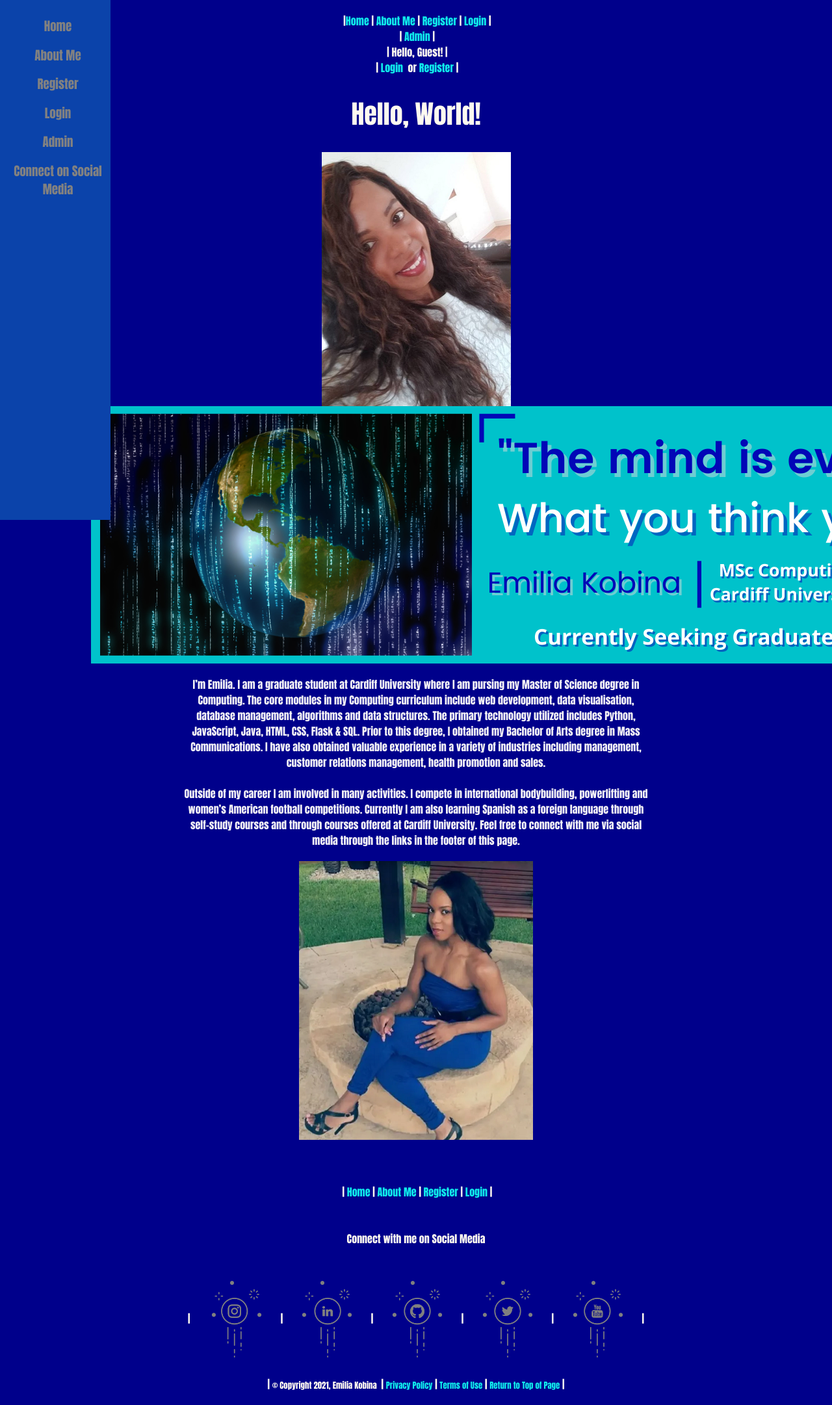
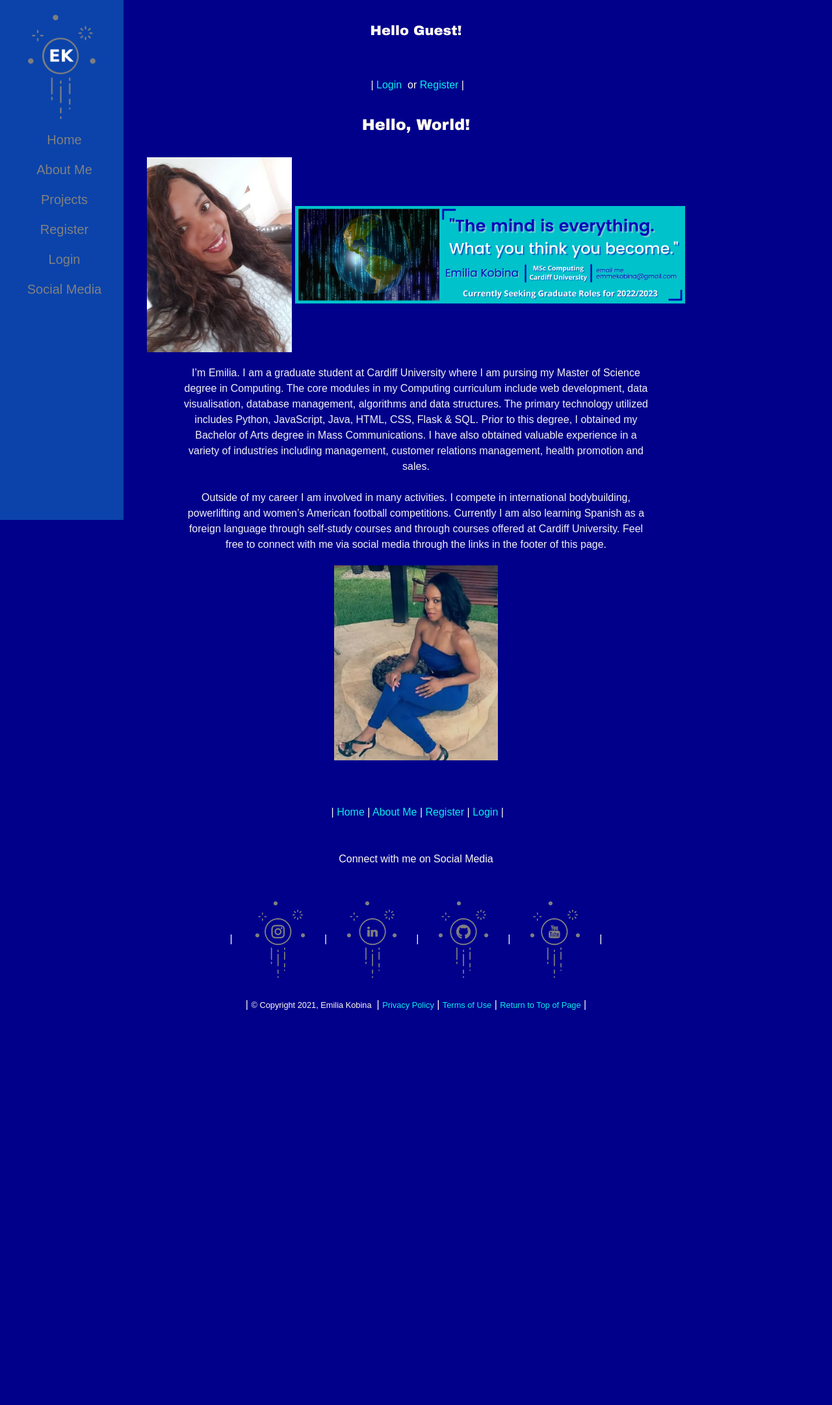
Before and after one commit to emmekay/OnboardManager, a Flask app: page /about in a window 1280 px wide; the page is wider, and only the part inside the window is pictured. Shown: that part at 65% size. After the commit the page ends 1554 px from the top of that part, so only its background shows below. Run offline with Flask 2, Linux system fonts and the light colour scheme; parts of the project's set-up code (start-up, migrations or seed data) failed here and were passed over; some libraries are stand-ins or nearby versions.

Commit message:
Fix image sizing, projects page, layout and post styling'

```diff
--- a/blog/routes.py
+++ b/blog/routes.py
@@ -15,6 +15,10 @@ def home():
 @app.route("/about")
 def about():
     return render_template('about.html', title='About Me')
+
+@app.route("/projects")
+def projects():
+    return render_template('projects.html', title='Projects')
 
 @app.route("/descposts")
 def descposts():
--- a/blog/static/style.css
+++ b/blog/static/style.css
@@ -1,13 +1,13 @@
 body {
     background-color: #00008b;
     color: #fffaf0;
-    font-family: Impact, Haettenschweiler, 'Arial Narrow Italic', sans-serif;
+    font-family: Arial, Helvetica, sans-serif;
     margin: 20px 140px 20px 140px;
     text-align: center;
 }
 
 header {
-    font-size: larger;
+    font-size: 20px;
 }
 
 content {
@@ -16,7 +16,8 @@ content {
 h1 {
     background-color: da#008b8b;
     color: #fffaf0;
-    font-family: Impact, Haettenschweiler, 'Arial Narrow Italic', sans-serif;
+    font-family: 'Arial Black', 'Arial Bold', Gadget, 'Franklin Gothic Medium', sans-serif;
+    font-size: 24px;
     margin: 35px;
     text-align: center;
 
@@ -25,7 +26,18 @@ h1 {
 h2 {
     background-color: da#82d1d188;
     color: #fffaf0;
-    font-family: Impact, Haettenschweiler, 'Arial Narrow Italic', sans-serif;
+    font-size: 21px;
+    font-family: 'Arial Black', 'Arial Bold', Gadget, 'Franklin Gothic Medium', sans-serif;
+    margin: 35px;
+    text-align: center;
+
+}
+
+h3 {
+    background-color: da#82d1d188;
+    color: #fffaf0;
+    font-size: 18px;
+    font-family: 'Arial Black', 'Arial Bold', Gadget, 'Franklin Gothic Medium', sans-serif;
     margin: 35px;
     text-align: center;
 
@@ -33,8 +45,8 @@ h2 {
 
 p2 {
     color: #f3f1f5;
-    font-family: Impact, Haettenschweiler, 'Arial Narrow', sans-serif;
-    font-size: small;
+    font-family: Arial, Helvetica, sans-serif;
+    font-size: 16px;
     margin: 20px 140px 20px 140px;
     text-align: center;
 
@@ -43,16 +55,21 @@ p2 {
 
 p {
     color: #f3f1f5;
-    font-family: Impact, Haettenschweiler, 'Arial Narrow', sans-serif;
+    font-family: Arial, Helvetica, sans-serif;
     margin: 20px 140px 20px 140px;
     text-align: center;
 
 }
 
+img {
+    max-height: 300px;
+    max-width: 600px;
+}
+
 footer {
     background-color: #00008b;
     color: #fffaf0;
-    font-family: Impact, Haettenschweiler, 'Arial Narrow Italic', sans-serif;
+    font-family: Arial, Helvetica, sans-serif;
     margin: 20px 140px 20px 140px;
     text-align: center;
 
@@ -119,7 +136,7 @@ a:active {
 .sidebar {
     color: rgb(16, 158, 194);
     height: 100%;
-    width: 170px;
+    width: 190px;
     position: fixed;
     z-index: 1;
     top: 0;
@@ -132,21 +149,21 @@ a:active {
 /* Style sidebar links */
 .sidebar a {
     padding: 10px 8px 6px 16px;
-    text-decoration: none;
-    font-size: 19px;
+    text-decoration: bold;
+    font-size: 20px;
     color: #818181;
     display: block;
 }
 
 /* Style links on mouse-over */
 .sidebar a:hover {
-    font-size: 27px;
+    font-size: 25px;
     color: #f1f1f1;
 }
 
 /* Style the main content */
 .content {
-    margin-left: 5px; /* Same as the width of the sidenav */
+    margin-left: 170px; /* Same as the width of the sidenav */
     padding: 0px 10px;
 }
 
--- a/blog/templates/layout.html
+++ b/blog/templates/layout.html
@@ -27,32 +27,29 @@
 <body>
     <link rel=stylesheet type=text/css href="{{ url_for('static', filename='style.css') }}">
     <div id="header">
-         &nbsp|<a href="{{ url_for('home') }}">Home</a>&nbsp|
+        {% if current_user.is_authenticated %}
+        <h2>Hello {{ current_user.username }}!</h2><br>
+        <!--&nbsp|<a href="{{ url_for('home') }}">Home</a>&nbsp|
+        <a href="{{ url_for('about') }}">About Me</a>&nbsp|-->
+        <a href="{{ url_for('admin.index') }}">Admin</a>&nbsp; &nbsp;| &nbsp;
+        <a href="{{ url_for('logout') }}">Logout</a>&nbsp
+        {% else %}
+        <h2>Hello Guest!</h2><br> &nbsp| <a href="{{ url_for('login') }}">Login&nbsp;</a>
+        or <a href="{{ url_for('register') }}">Register</a>&nbsp|
+        <!--&nbsp|<a href="{{ url_for('home') }}">Home</a>&nbsp|
         <a href="{{ url_for('about') }}">About Me</a>&nbsp|
         <a href="{{ url_for('register') }}">Register</a>&nbsp|
-        <a href="{{ url_for('login') }}">Login</a>&nbsp| <br>&nbsp|
-        <a href="{{ url_for('admin.index') }}">Admin</a>&nbsp| <br>&nbsp|
-
-
-
-
-
-        {% if current_user.is_authenticated %}
-        Hello, {{ current_user.username }}!&nbsp|<br>
-        <a href="{{ url_for('logout') }}">Logout</a>&nbsp
-        {% else %}
-        Hello, Guest!&nbsp|<br> &nbsp| <a href="{{ url_for('login') }}">Login&nbsp;</a>
-        or <a href="{{ url_for('register') }}">Register</a>&nbsp|
+        <a href="{{ url_for('login') }}">Login</a>&nbsp| <br>&nbsp|-->
         {% endif %}
 
         <div id="flashes">
         {% with messages = get_flashed_messages() %}
             {% if messages %}
-              <ulclass=flashes>
-              {% for message in messages %}
-                 <li>{{ message }}</li>
-              {% endfor %}
-              </ul>
+                <ulclass=flashes>
+            {% for message in messages %}
+                <li>{{ message }}</li>
+            {% endfor %}
+                </ul>
             {% endif %}
         {% endwith %}
         </div>
@@ -62,24 +59,28 @@
     </div>
     <!-- Side bar settings-->
     <div class="sidebar">
-
+        {% if current_user.is_authenticated %}
+        <br>
+        <img src="{{ url_for('static', filename='img/EKlogosmall.png')}}" height="150px" width="150px">
+        <br><br>
         <a href="{{ url_for('home') }}">Home</a>
         <a href="{{ url_for('about') }}">About Me</a>
+        <a href="{{ url_for('projects') }}">Projects</a>
+        <a href="{{ url_for('admin.index') }}">Admin</a>
+        <a href="#social_media">Social Media</a>
+        <a href="{{ url_for('logout') }}">Logout</a>
+        {% else %}
+        <img src="{{ url_for('static', filename='img/EKlogosmall.png')}}">
+        <a href="{{ url_for('home') }}">Home</a>
+        <a href="{{ url_for('about') }}">About Me</a>
+        <a href="{{ url_for('projects') }}">Projects</a>
         <a href="{{ url_for('register') }}">Register</a>
         <a href="{{ url_for('login') }}">Login</a>
-        <a href="{{ url_for('admin.index') }}">Admin</a>
         <!--Social Media Redirect-->
-        <a href="#social_media">Connect on Social Media</a>
-        <!--<a href="https://www.instagram.com/mighteteche" target="_blank">
-            <img src="{{ url_for('static', filename='img/instagram_small.png') }}"></a>
-        <a href="https://www.linkedin.com/in/emilia-kobina" target="_blank">
-            <img src="{{ url_for('static', filename='img/linkedin_small.png') }}"></a>
-        <a href="https://git.cardiff.ac.uk/c2101138" target="_blank">
-            <img src="{{ url_for('static', filename='img/gitlab_small.png') }}"></a>
-        <a href="https://www.twitter.com" target="_blank">
-            <img src="{{ url_for('static', filename='img/twitter_small.png') }}"></a>
-        <a href="https://www.youtube.com" target="_blank">
-            <img src="{{ url_for('static', filename='img/youtube_small.png') }}"></a>-->
+        <a href="#social_media">Social Media</a>
+        {% endif %}
+
+
 
     </div>
 
@@ -99,16 +100,16 @@
             <img src="{{ url_for('static', filename='img/instagram_small.png') }}"></a>&nbsp;|
         <a href="https://www.linkedin.com/in/emilia-kobina" target="_blank">
             <img src="{{ url_for('static', filename='img/linkedin_small.png') }}"></a>&nbsp;|
-        <a href="https://git.cardiff.ac.uk/c2101138" target="_blank">
+        <a href="https://github.com/emmekay" target="_blank">
             <img src="{{ url_for('static', filename='img/gitlab_small.png') }}"></a>&nbsp;|
-        <a href="https://www.twitter.com" target="_blank">
-            <img src="{{ url_for('static', filename='img/twitter_small.png') }}"></a>&nbsp;|
+        <!--<a href="https://www.twitter.com" target="_blank">
+            <img src="{{ url_for('static', filename='img/twitter_small.png') }}"></a>&nbsp;|-->
             <a href="https://www.youtube.com" target="_blank">
                 <img src="{{ url_for('static', filename='img/youtube_small.png') }}"></a>&nbsp;|
         <br><br>|&nbsp<small>&copy; Copyright 2021, Emilia Kobina </small>
-        &nbsp| <small><a href="{{ url_for('privacy') }}">Privacy Policy</a></small>&nbsp|
-        <small><a href="{{ url_for('terms') }}">Terms of Use</a></small>&nbsp|
-        <small><a href="{{ url_for('home') }}">Return to Top of Page</a></small>&nbsp|
+        &nbsp;| <small><a href="{{ url_for('privacy') }}">Privacy Policy</a></small>&nbsp;|
+        <small><a href="{{ url_for('terms') }}">Terms of Use</a></small>&nbsp;|
+        <small><a href="{{ url_for('home') }}">Return to Top of Page</a></small>&nbsp;|
 
 
 
--- a/blog/templates/post.html
+++ b/blog/templates/post.html
@@ -1,6 +1,6 @@
 {% extends "layout.html" %}
 {% block content %}
-<img src="{{ url_for('static', filename='img/' + post.image_file) }}">
+<img src="{{ url_for('static', filename='img/' + post.image_file) }}" width="100" height="100" />
 
 <p><large>"{{ post.title }}"</large>&nbsp <br> Author: {{ post.user.username }}<br>
 {{ post.content }}</p>
```
Also changed, not shown: blog/templates/projects.html (added, +15 -0 lines), blog/README.md, blog/static/img/EKlogosmall.png (added), blog/static/img/underconstruction.jpg (added).
